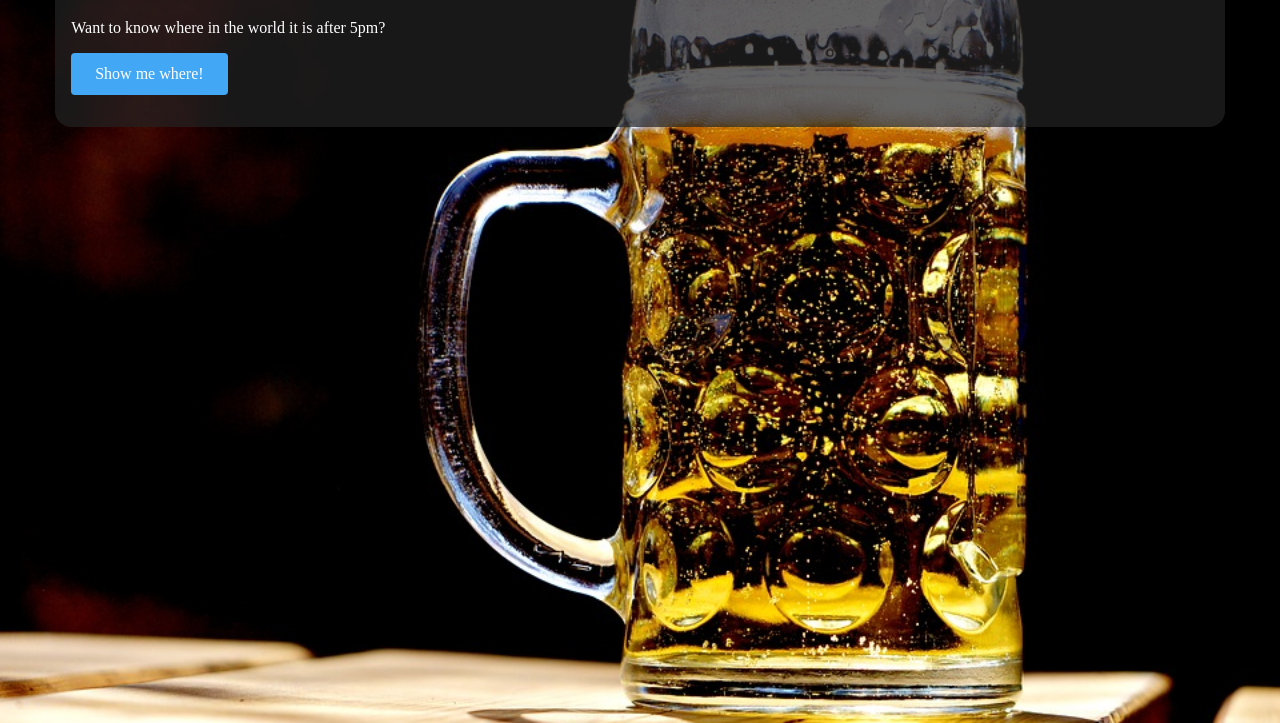
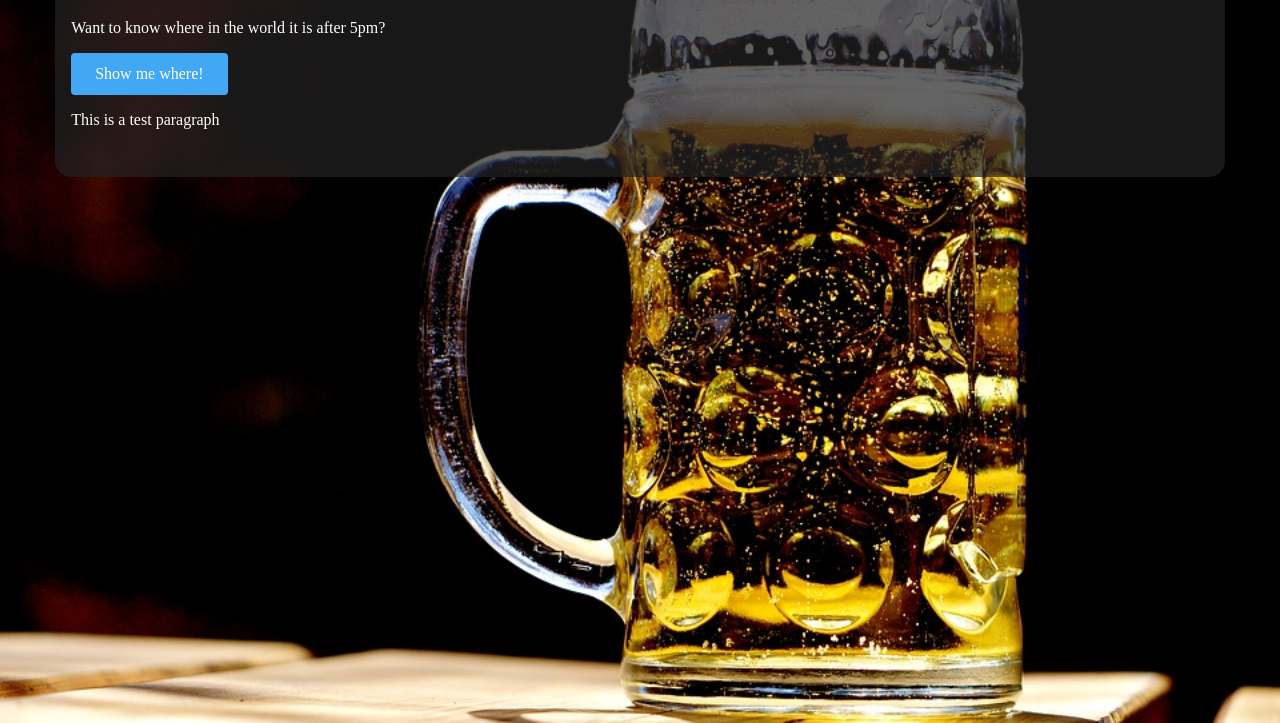
Before and after one commit to kiel-abraham/beer-clock, a plain HTML site: page index.html in a window 1280 px wide. Shown: the part 77-800 px from the top of the page. Drawn offline with nearby package versions, Linux system fonts and the light colour scheme.

Commit message:
Testing updates

```diff
--- a/index.html
+++ b/index.html
@@ -22,6 +22,7 @@
 		    <h2 id="place"></h2>
 		</div>
 		<a href="#" class="run btn btn-1">Show me where!</a>
+		<p>This is a test paragraph</p>
 	</main>
 
 
```
